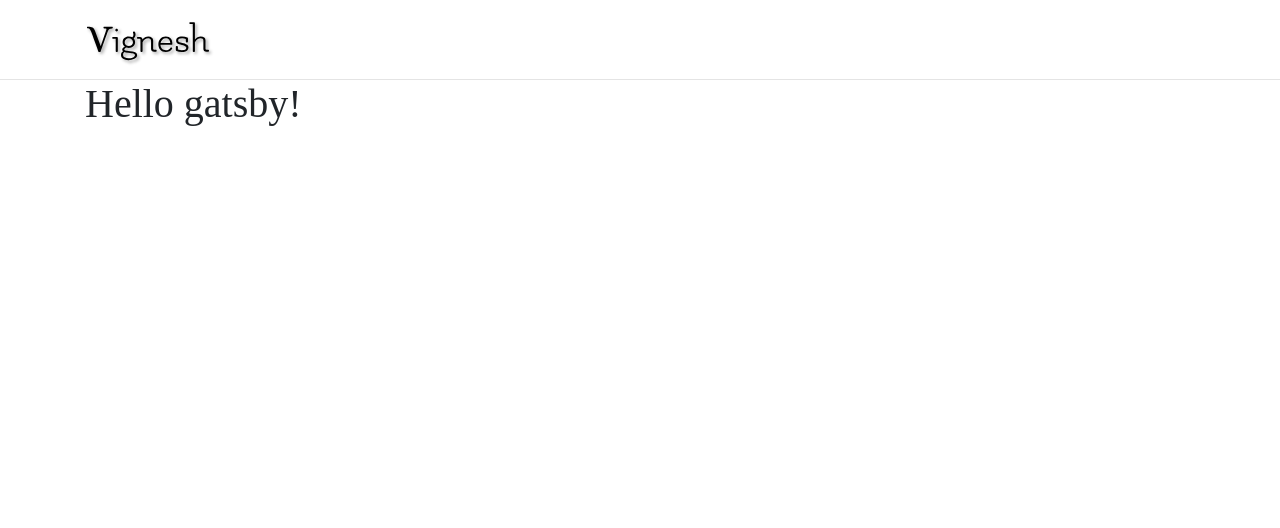
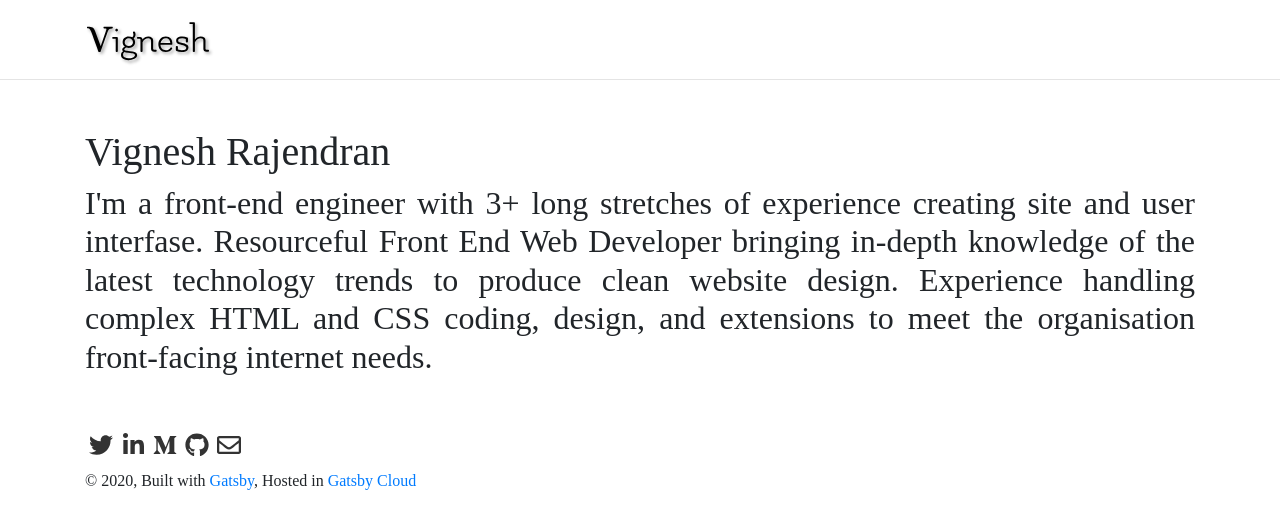
Before and after one commit to vignesh0208/vigneshr, a Gatsby site: page / in a window 1280 px wide. Built offline with nearby package versions, Linux system fonts and the light colour scheme; Gatsby itself is replaced by a stand-in of ours; a web font is replaced by a local one.

Commit message:
added footer section

```diff
--- /dev/null
+++ b/src/components/footer.js
@@ -0,0 +1,42 @@
+import React from 'react';
+import styled from 'styled-components';
+import media from './media-queries';
+import Container from './container';
+import { Link } from "gatsby";
+import { FontAwesomeIcon } from '@fortawesome/react-fontawesome'
+import { faLinkedinIn, faGithub, faTwitter, faMediumM } from '@fortawesome/free-brands-svg-icons'
+import { faEnvelope  } from '@fortawesome/free-regular-svg-icons'
+
+const ConnectMeContainer = styled.div`
+    display:block;
+    margin-bottom: 8px;
+`
+
+const CopyRightContainer = styled.div`
+    display:block;
+    ${media.phone`
+        font-size: 12px;
+    `}
+`
+
+const Footer = () => (
+    <Container>
+        <ConnectMeContainer>
+            <Link className="connect-link" to="https://twitter.com/Vignesh94567743"><FontAwesomeIcon icon={faTwitter} /></Link>
+            <Link className="connect-link" to="https://www.linkedin.com/in/vignesh-rajendran-6a1737161/"><FontAwesomeIcon icon={faLinkedinIn} /></Link>
+            <Link className="connect-link" to="https://medium.com/@vigneshwaran_7791"><FontAwesomeIcon icon={faMediumM} /></Link>
+            <Link className="connect-link" to="https://github.com/vignesh0208"><FontAwesomeIcon icon={faGithub} /></Link>
+            <Link className="connect-link" to="mailto:v19ne5h1994@gmail.com"><FontAwesomeIcon icon={faEnvelope} /></Link>
+        </ConnectMeContainer>
+
+        <CopyRightContainer>
+            © {new Date().getFullYear()}, Built with
+            {` `}
+            <Link to="https://www.gatsbyjs.org">Gatsby</Link>, Hosted in
+            {` `}
+            <Link to="https://www.gatsbyjs.com/cloud">Gatsby Cloud</Link>
+        </CopyRightContainer>
+    </Container>
+)
+
+export default Footer
--- /dev/null
+++ b/src/components/media-queries.js
@@ -0,0 +1,20 @@
+import { css } from "styled-components";
+
+const sizes = {
+    desktop: 992,
+    tablet: 768,
+    phone: 576
+};
+
+// Iterate through the sizes and create a media template
+const media = Object.keys(sizes).reduce((acc, label) => {
+    acc[label] = (...args) => css`
+        @media (max-width: ${sizes[label] / 16}em) {
+            ${css(...args)}
+        }
+    `;
+
+    return acc;
+}, {});
+
+export default media;
--- a/src/pages/index.js
+++ b/src/pages/index.js
@@ -1,6 +1,7 @@
 import React from "react"
 import Header from "../components/header"
 import Container from "../components/container"
+import Footer from "../components/footer"
 import '../style/dark-mode.css'
 
 export default function Home() {
@@ -8,8 +9,12 @@ export default function Home() {
         <div>
             <Header />
             <Container>
-                <h1>Hello gatsby!</h1>
+                <div className="my-5 about-me">
+                    <h1>Vignesh Rajendran</h1>
+                    <h2>I'm a front-end engineer with 3+ long stretches of experience creating site and user interfase. Resourceful Front End Web Developer bringing in-depth knowledge of the latest technology trends to produce clean website design. Experience handling complex HTML and CSS coding, design, and extensions to meet the organisation front-facing internet needs.</h2>
+                </div>
             </Container>
+            <Footer />
         </div>
     )
 }
--- a/src/style/dark-mode.css
+++ b/src/style/dark-mode.css
@@ -12,3 +12,21 @@ body {
 .logo {
     height: 50px;
 }
+
+.connect-link {
+    display: inline-block;
+    color: #333;
+    font-size: 24px;
+    width: 32px;
+    height: 32px;
+    text-align: center;
+    padding: 4px;
+}
+
+.connect-link:hover {
+    color: #007bff;
+}
+
+.about-me h2 {
+    text-align: justify;
+}
```
Also changed, not shown: package.json (+7 -1 lines), 1 other file.
